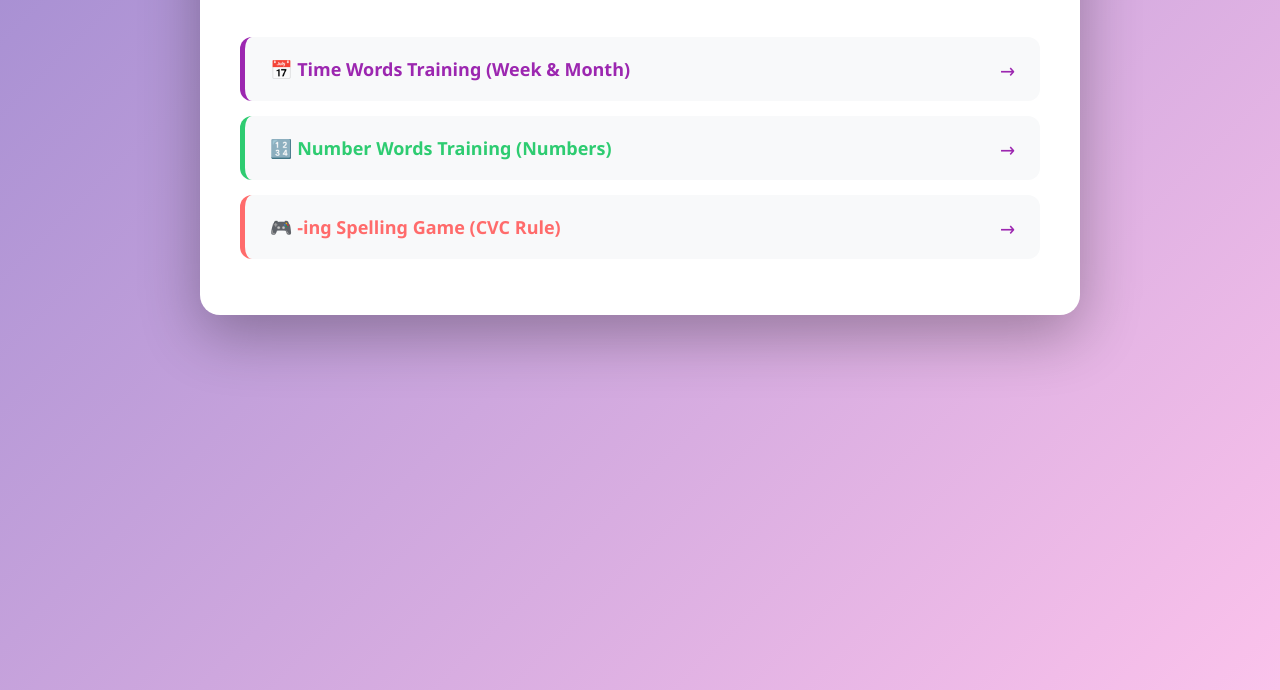
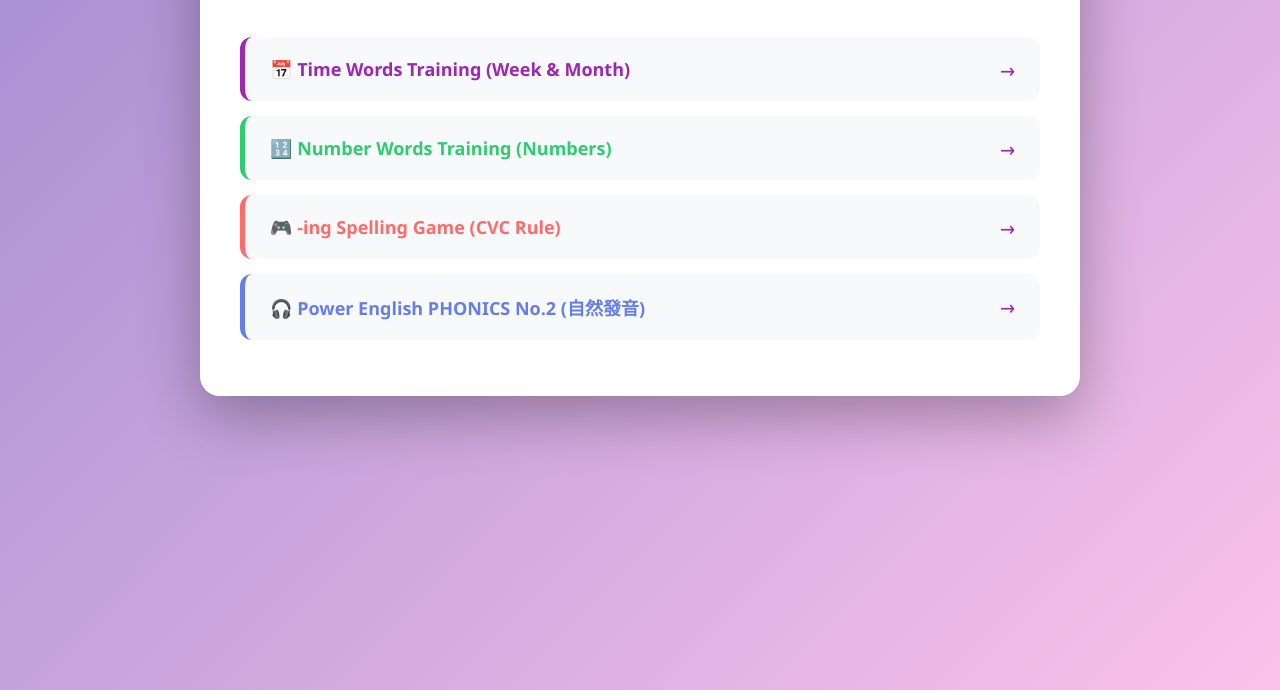
Before and after one commit to ChenWeiLiu/ChenWeiLiu.github.io, a plain HTML site: page Anthony/index.html in a window 1280 px wide. Shown: the part 190-880 px from the top of the page. Drawn offline with Linux system fonts and the light colour scheme.

Commit message:
feat: Add Power English PHONICS No.2 link to the index page.

```diff
--- a/Anthony/index.html
+++ b/Anthony/index.html
@@ -103,6 +103,12 @@
                     <span class="test-arrow">→</span>
                 </a>
             </li>
+            <li class="test-item" style="border-left: 5px solid #667eea;">
+                <a href="Power English PHONICS/No2/index.html" class="test-link">
+                    <span class="test-date" style="color: #667eea;">🎧 Power English PHONICS No.2 (自然發音)</span>
+                    <span class="test-arrow">→</span>
+                </a>
+            </li>
         </ul>
     </div>
 </body>
```
